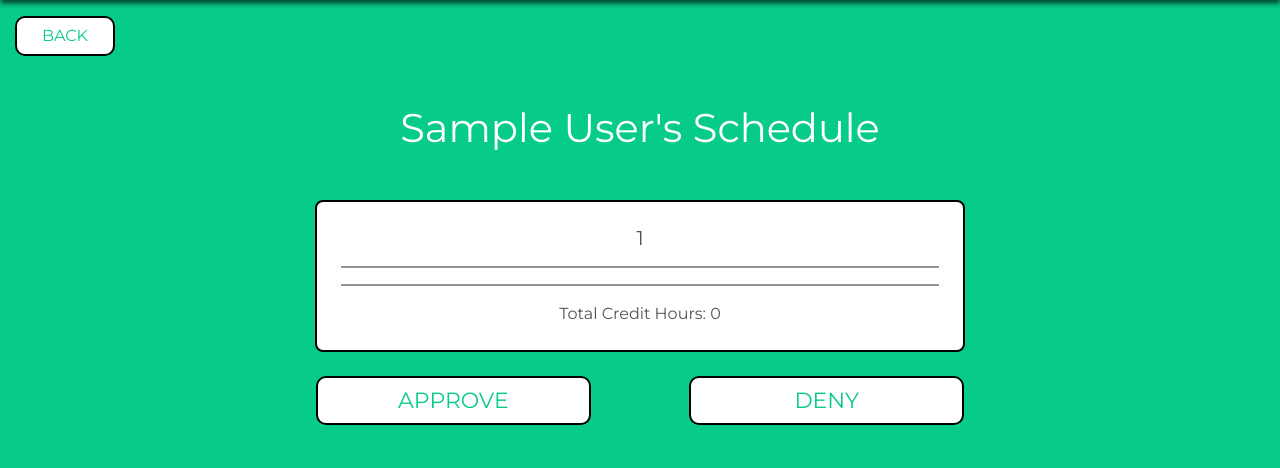
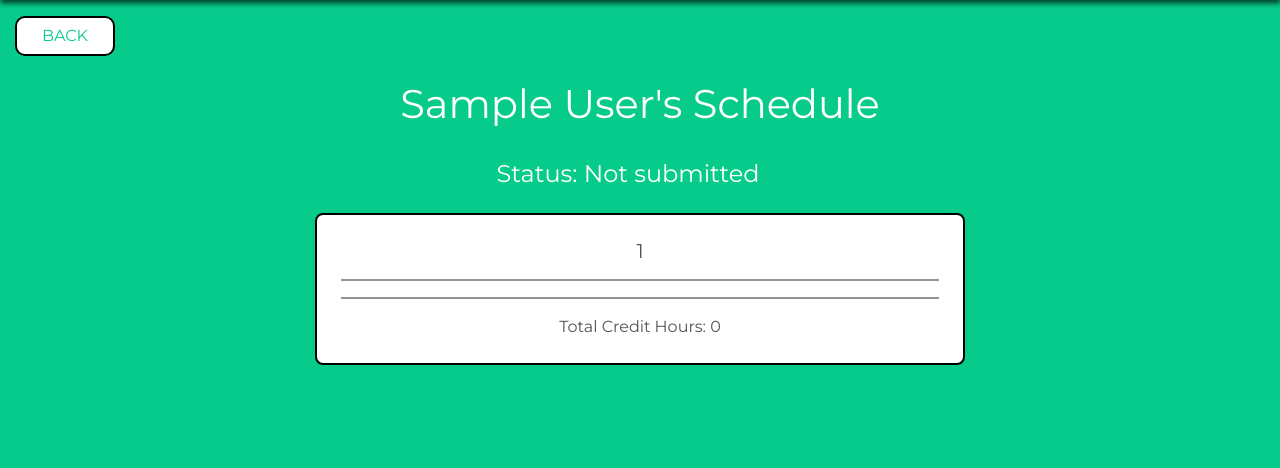
Before and after one commit to De1taG/EZ-Advisor, a Flask app: page /review-schedule-advisor-view in a window 1280 px wide. Shown: the part 78-546 px from the top of the page. Run offline with Flask 2, Linux system fonts and the light colour scheme; the visitor is signed in with stand-in values (Sample User, id 1); data comes from the database, SQL or seed files in the repository; both versions use the stored data as it was after the commit; some libraries are stand-ins or nearby versions.

Commit message:
Student can only add classes in certain situations

```diff
--- a/ezadvisor/routes.py
+++ b/ezadvisor/routes.py
@@ -40,18 +40,29 @@ def logout():
 def get_started():
     return render_template('get-started.html')
 
+@app.route('/access-denied')
+@login_required
+def access_denied():
+    return render_template('access-denied.html')
+
 
 ############# Student pages ##############
 
 @app.route('/build-schedule')
 @login_required
 def build_schedule():
+    student = Student.query.filter_by(vip_id=current_user.vip_id).first()
+    if student is None:
+        return redirect(url_for('access_denied'))
     return render_template('build-schedule.html')
 
 
 @app.route('/select-campus', methods=['GET', 'POST'])
 @login_required
 def select_campus():
+    student = Student.query.filter_by(vip_id=current_user.vip_id).first()
+    if student is None:
+        return redirect(url_for('access_denied'))
     campuses = Campus.query.all()
     if request.method == 'POST':
         session['campus'] = request.form.get('campus')
@@ -62,6 +73,9 @@ def select_campus():
 @app.route('/select-term', methods=['GET', 'POST'])
 @login_required
 def select_term():
+    student = Student.query.filter_by(vip_id=current_user.vip_id).first()
+    if student is None:
+        return redirect(url_for('access_denied'))
     terms = Semester.query.all()
     if request.method == 'POST':
         session['term'] = request.form.get('term')
@@ -72,6 +86,9 @@ def select_term():
 @app.route('/select-subject', methods=['GET', 'POST'])
 @login_required
 def select_subject():
+    student = Student.query.filter_by(vip_id=current_user.vip_id).first()
+    if student is None:
+        return redirect(url_for('access_denied'))
     subject = Major.query.all()
     if request.method == 'POST':
         session['subject'] = request.form.get('subject')
@@ -82,6 +99,9 @@ def select_subject():
 @app.route('/search-results', methods=['GET', 'POST'])
 @login_required
 def search_results():
+    student = Student.query.filter_by(vip_id=current_user.vip_id).first()
+    if student is None:
+        return redirect(url_for('access_denied'))
     if request.method == 'POST':
         session['course'] = request.form.get('course')
         return redirect(url_for('class_sections'))
@@ -95,20 +115,30 @@ def search_results():
 @app.route('/class-sections', methods=['GET', 'POST'])
 @login_required
 def class_sections():
+    student = Student.query.filter_by(vip_id=current_user.vip_id).first()
+    if student is None:
+        return redirect(url_for('access_denied'))
+    status = db.session.execute('select case when count(student_vip_id) = 0 then "Not submitted" else status end as status \
+        from submitted_schedules where student_vip_id = :val1 and semester = :val2', \
+            {'val1': current_user.vip_id, 'val2': session['term']})
+    status = status.first()
     if request.method == 'POST':
         crn = request.form.get('course_crn')
         semester = request.form.get('course_semester')
-        already_added = db.session.execute('select count(1) from proposed_schedule where student_vip_id = :val1 \
-        and semester = :val2 and course_crn = :val3', \
-        {'val1': current_user.vip_id, 'val2': semester, 'val3': crn})
-        already_added = proposedSchedule.query.filter_by(student_vip_id = current_user.vip_id, semester = semester, course_crn = crn).first()
-        if already_added is None:
-            new_course = proposedSchedule(student_vip_id = current_user.vip_id, course_crn = crn, semester=semester)
-            db.session.add(new_course)
-            db.session.commit()
-            flash('Course successfully added!', 'dark')
+        if (status[0] == 'Needs review' or status[0] == 'Changes made' or status[0] == 'Advisor approved' or status[0] == 'Student signed'):
+            flash('Error: You cannot add more courses at this stage.', 'danger')
         else:
-            flash('Error: You have already added this course to your schedule', 'danger')
+            already_added = db.session.execute('select count(1) from proposed_schedule where student_vip_id = :val1 \
+            and semester = :val2 and course_crn = :val3', \
+            {'val1': current_user.vip_id, 'val2': semester, 'val3': crn})
+            already_added = proposedSchedule.query.filter_by(student_vip_id = current_user.vip_id, semester = semester, course_crn = crn).first()
+            if already_added is None:
+                new_course = proposedSchedule(student_vip_id = current_user.vip_id, course_crn = crn, semester=semester)
+                db.session.add(new_course)
+                db.session.commit()
+                flash('Course successfully added!', 'dark')
+            else:
+                flash('Error: You have already added this course to your schedule', 'danger')
         return redirect(url_for('class_sections'))
     course = session['course']
     course_id = course[0 : 9]
@@ -122,6 +152,9 @@ def class_sections():
 @app.route('/completed-schedule', methods=['GET', 'POST'])
 @login_required
 def completed_schedule():
+    student = Student.query.filter_by(vip_id=current_user.vip_id).first()
+    if student is None:
+        return redirect(url_for('access_denied'))
     classes = db.session.execute('SELECT courses.* FROM proposed_schedule \
         left JOIN courses on proposed_schedule.course_crn = courses.crn \
         where proposed_schedule.student_vip_id = :val1 and proposed_schedule.semester= :val2', \
@@ -131,7 +164,8 @@ def completed_schedule():
         where proposed_schedule.student_vip_id = :val1 and proposed_schedule.semester= :val2', \
         {'val1': current_user.vip_id, 'val2': session['term']})
     status = db.session.execute('select case when count(student_vip_id) = 0 then "Not submitted" else status end as status \
-        from submitted_schedules where student_vip_id = :val1', {'val1': current_user.vip_id})
+        from submitted_schedules where student_vip_id = :val1 and semester = :val2', \
+            {'val1': current_user.vip_id, 'val2': session['term']})
     feedback = db.session.execute('SELECT (case when advisor_feedback is null then "No feedback" else advisor_feedback end) \
         as advisor_feedback FROM submitted_schedules where student_vip_id = :val1 and semester= :val2', \
         {'val1': session['student_vip_id'], 'val2': session['term']})
@@ -148,12 +182,12 @@ def completed_schedule():
         elif request.form['btn'] == 'SUBMIT TO ADVISOR':
             schedule = submittedSchedules.query.filter_by(student_vip_id = current_user.vip_id, semester = semester).first()
             if schedule is None:
-                new_schedule = submittedSchedules(student_vip_id = current_user.vip_id, advisor_vip_id = current_user.advisor_id, semester = semester, status = 'Needs Review')
+                new_schedule = submittedSchedules(student_vip_id = current_user.vip_id, advisor_vip_id = current_user.advisor_id, semester = semester, status = 'Needs review')
                 db.session.add(new_schedule)
                 db.session.commit()
                 flash('Your schedule has been submitted to your advisor for feedback!', 'dark')
             else:
-                schedule = submittedSchedules.query.filter_by(student_vip_id = current_user.vip_id, semester = semester, status='Needs Review').first()
+                schedule = submittedSchedules.query.filter_by(student_vip_id = current_user.vip_id, semester = semester, status='Needs review').first()
                 if schedule is None:
                     schedule = submittedSchedules.query.filter_by(student_vip_id = current_user.vip_id, semester = semester).first()
                     schedule.status = 'Changes made'
@@ -169,7 +203,7 @@ def completed_schedule():
             else:
                 schedule = submittedSchedules.query.filter_by(student_vip_id=current_user.vip_id, semester=session['term']).first()
                 schedule.student_signed = 'Yes'
-                schedule.status = 'Student Signed'
+                schedule.status = 'Student signed'
                 db.session.commit()
                 flash('Schedule signed!', 'dark')
         return redirect(url_for('review_schedule_student'))
@@ -179,6 +213,9 @@ def completed_schedule():
 @app.route('/review-schedule', methods=['GET', 'POST'])
 @login_required
 def review_schedule_student():
+    student = Student.query.filter_by(vip_id=current_user.vip_id).first()
+    if student is None:
+        return redirect(url_for('access_denied'))
     classes = db.session.execute('SELECT courses.* FROM proposed_schedule \
         left JOIN courses on proposed_schedule.course_crn = courses.crn \
         where proposed_schedule.student_vip_id = :val1 and proposed_schedule.semester= :val2', \
@@ -189,7 +226,8 @@ def review_schedule_student():
         where proposed_schedule.student_vip_id = :val1 and proposed_schedule.semester= :val2', \
         {'val1': current_user.vip_id, 'val2': session['term']})
     status = db.session.execute('select case when count(student_vip_id) = 0 then "Not submitted" else status end as status \
-        from submitted_schedules where student_vip_id = :val1', {'val1': current_user.vip_id})
+        from submitted_schedules where student_vip_id = :val1 and semester = :val2', \
+            {'val1': current_user.vip_id, 'val2': session['term']})
     feedback = db.session.execute('SELECT (case when advisor_feedback is null then "No feedback" else advisor_feedback end) \
         as advisor_feedback FROM submitted_schedules where student_vip_id = :val1 and semester= :val2', \
         {'val1': session['student_vip_id'], 'val2': session['term']})
@@ -206,12 +244,12 @@ def review_schedule_student():
         elif request.form['btn'] == 'SUBMIT TO ADVISOR':
             schedule = submittedSchedules.query.filter_by(student_vip_id = current_user.vip_id, semester = semester).first()
             if schedule is None:
-                new_schedule = submittedSchedules(student_vip_id = current_user.vip_id, advisor_vip_id = current_user.advisor_id, semester = semester, status = 'Needs Review')
+                new_schedule = submittedSchedules(student_vip_id = current_user.vip_id, advisor_vip_id = current_user.advisor_id, semester = semester, status = 'Needs review')
                 db.session.add(new_schedule)
                 db.session.commit()
                 flash('Your schedule has been submitted to your advisor for feedback!', 'dark')
             else:
-                schedule = submittedSchedules.query.filter_by(student_vip_id = current_user.vip_id, semester = semester, status='Needs Review').first()
+                schedule = submittedSchedules.query.filter_by(student_vip_id = current_user.vip_id, semester = semester, status='Needs review').first()
                 if schedule is None:
                     schedule = submittedSchedules.query.filter_by(student_vip_id = current_user.vip_id, semester = semester).first()
                     schedule.status = 'Changes made'
@@ -227,7 +265,7 @@ def review_schedule_student():
             else:
                 schedule = submittedSchedules.query.filter_by(student_vip_id=current_user.vip_id, semester=session['term']).first()
                 schedule.student_signed = 'Yes'
-                schedule.status = 'Student Signed'
+                schedule.status = 'Student signed'
                 db.session.commit()
                 flash('Schedule signed!', 'dark')
         return redirect(url_for('review_schedule_student'))
@@ -237,6 +275,9 @@ def review_schedule_student():
 @app.route('/advisor-info', methods=['GET', 'POST'])
 @login_required
 def advisor_info():
+    student = Student.query.filter_by(vip_id=current_user.vip_id).first()
+    if student is None:
+        return redirect(url_for('access_denied'))
     advisor = db.session.execute('SELECT * FROM advisor WHERE vip_id = :val', {'val': current_user.advisor_id})
     return render_template('advisor-info.html', advisor=advisor)
 
@@ -266,6 +307,9 @@ def approve_schedules():
 @app.route('/review-schedule-advisor-view', methods=['GET', 'POST'])
 @login_required
 def review_schedule_advisor():
+    advisor = Advisor.query.filter_by(vip_id=current_user.vip_id).first()
+    if advisor is None:
+        return redirect(url_for('access_denied'))
     student_name = session['student_name']
     semester = session['semester']
     student_vip_id = session['student_vip_id']
@@ -278,6 +322,9 @@ def review_schedule_advisor():
         left JOIN courses on proposed_schedule.course_crn = courses.crn \
         where proposed_schedule.student_vip_id = :val1 and proposed_schedule.semester= :val2', \
         {'val1': session['student_vip_id'], 'val2': session['semester']})
+    status = db.session.execute('select case when count(student_vip_id) = 0 then "Not submitted" else status end as status \
+        from submitted_schedules where student_vip_id = :val1 and semester = :val2', \
+            {'val1': session['student_vip_id'], 'val2': session['semester']})
     if request.method == 'POST':
         if request.form['btn'] == 'Sign':
             signature = request.form.get('advisor-signature')
@@ -285,7 +332,7 @@ def review_schedule_advisor():
                 flash('Error: You must sign your name to approve the schedule', 'danger')
             else:
                 schedule = submittedSchedules.query.filter_by(student_vip_id=student_vip_id, semester=semester).first()
-                schedule.status = 'Approved'
+                schedule.status = 'Advisor approved'
                 schedule.advisor_signed = 'Yes'
                 db.session.commit()
                 flash('Schedule approved!', 'dark')
@@ -295,9 +342,9 @@ def review_schedule_advisor():
                 flash('Error: You must provide feedback to the student', 'danger')
             else:
                 schedule = submittedSchedules.query.filter_by(student_vip_id=student_vip_id, semester=semester).first()
-                schedule.status = 'Feedback Submitted'
+                schedule.status = 'Feedback submitted'
                 schedule.advisor_feedback = feedback
                 db.session.commit()
                 flash('Feedback submitted!', 'dark')
         return redirect(url_for('review_schedule_advisor'))
-    return render_template('review-schedule-advisor-view.html', classes=list(classes), hours=hours.first(), student_name=session['student_name'], semester = semester)
+    return render_template('review-schedule-advisor-view.html', classes=list(classes), hours=hours.first(), student_name=session['student_name'], semester = semester, status=status.first())
--- a/ezadvisor/templates/completed-schedule.html
+++ b/ezadvisor/templates/completed-schedule.html
@@ -97,7 +97,9 @@
                     {% for i in classes %}
                     {{ i.course_id|string + ' - ' + i.section_num|string + ' - ' + i.start_time + '-' + i.end_time + ' - ' + i.day }}
                     &nbsp; &nbsp;
+                    {% if status[0] == 'Not submitted' or status[0] == 'Feedback submitted' %}
                     <a href="#" data-toggle="modal" data-target="#deleteModal{{ i.crn }}">Delete</a>
+                    {% endif %}
                     <br>
                     {% endfor %}
                   </p>
@@ -107,11 +109,11 @@
                 </div>
               </div>
               <div class="row mt-4">
-                {% if status[0] == 'Approved' %}
+                {% if status[0] == 'Advisor approved' %}
                 <div class="col">
                   <button type="button" class="btn approve-schedule-button-student" data-toggle="modal" data-target="#approvalModal">SIGN</button>
                 </div>
-                {% elif status[0] == 'Student Signed' %}
+                {% elif status[0] == 'Student signed' or status[0] == 'Needs review' or status[0] == 'Changes made' %}
                 {% else %}
                 <div class="col">
                   <input type="submit" name="btn" class="btn review-schedule-button" value="SUBMIT TO ADVISOR">
--- a/ezadvisor/templates/review-schedule-advisor-view.html
+++ b/ezadvisor/templates/review-schedule-advisor-view.html
@@ -57,7 +57,8 @@
             </div>
           <div class="row">
             <div class="col">
-              <h1 id="review-schedule-header" class="page-header my-5">{{ student_name }}'s Schedule</h1>
+              <h1 id="review-schedule-header" class="page-header mt-4">{{ student_name }}'s Schedule</h1>
+              <h4 id="status-header" class="page-header my-4 mr-4">Status: {{ status[0] }}</h4>
             </div>
           </div>
           <div class="row">
@@ -76,12 +77,14 @@
           </div>
           <form action="" method="POST" role="form">
             <div class="row mt-4">
+              {% if status[0] == 'Needs review' or status[0] == 'Feedback submitted' or status[0] == 'Changes made' %}
               <div class="col">
                 <button type="button" class="btn review-schedule-button" data-toggle="modal" data-target="#approvalModal">APPROVE</button>
               </div>
               <div class="col">
                 <button type="button" class="btn review-schedule-button" data-toggle="modal" data-target="#feedbackModal">DENY</button>
               </div>
+              {% endif %}
             </div>
           </form>
         </div>
--- a/ezadvisor/templates/review-schedule.html
+++ b/ezadvisor/templates/review-schedule.html
@@ -83,7 +83,9 @@
                   {% for i in classes %}
                   {{ i.course_id|string + ' - ' + i.section_num|string + ' - ' + i.start_time + '-' + i.end_time + ' - ' + i.day }}
                   &nbsp; &nbsp;
+                  {% if status[0] == 'Not submitted' or status[0] == 'Feedback submitted' %}
                   <a href="#" data-toggle="modal" data-target="#deleteModal{{ i.crn }}">Delete</a>
+                  {% endif %}
                   <br>
                   {% endfor %}
                 </p>
@@ -93,11 +95,11 @@
               </div>
             </div>
             <div class="row mt-4">
-              {% if status[0] == 'Approved' %}
+              {% if status[0] == 'Advisor approved' %}
               <div class="col">
                 <button type="button" class="btn approve-schedule-button-student" data-toggle="modal" data-target="#approvalModal">SIGN</button>
               </div>
-              {% elif status[0] == 'Student Signed' %}
+              {% elif status[0] == 'Student signed' or status[0] == 'Needs review' or status[0] == 'Changes made' %}
               {% else %}
               <div class="col">
                 <input type="submit" name="btn" class="btn review-schedule-button" value="SUBMIT TO ADVISOR">
```
Also changed, not shown: ezadvisor/templates/access-denied.html (added, +36 -0 lines), ezadvisor/site.db.
